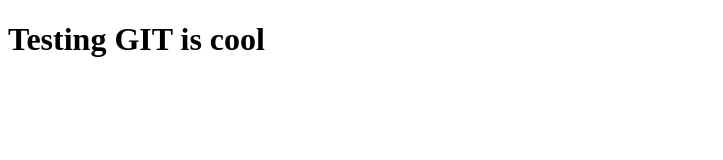
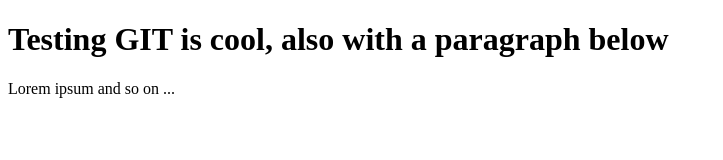
Before and after one commit to Piet-Tia/nauka-gita, a plain HTML site: page index.html in a window 1280 px wide. Shown: the whole page, without its empty margins (0-723 px from the left). Drawn offline with Linux system fonts and the light colour scheme.

Commit message:
Change h1 tag and Add paragraph to index.html

```diff
--- a/index.html
+++ b/index.html
@@ -5,6 +5,7 @@
         <title>Git training is cool</title>
     </head>
     <body>
-        <h1>Testing GIT is cool</h1>
+        <h1>Testing GIT is cool, also with a paragraph below</h1>
+        <p>Lorem ipsum and so on ...</p>
     </body>
 </html>
```
